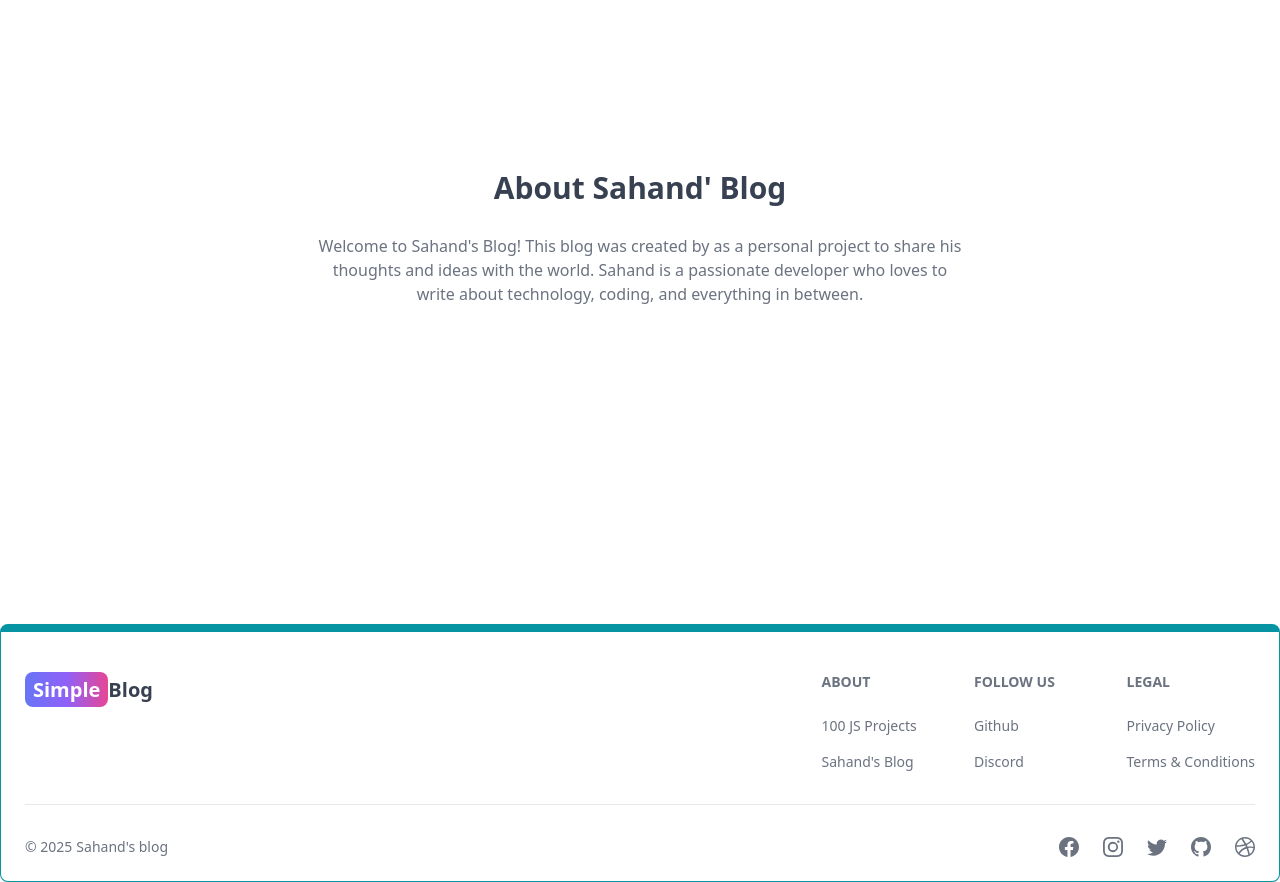
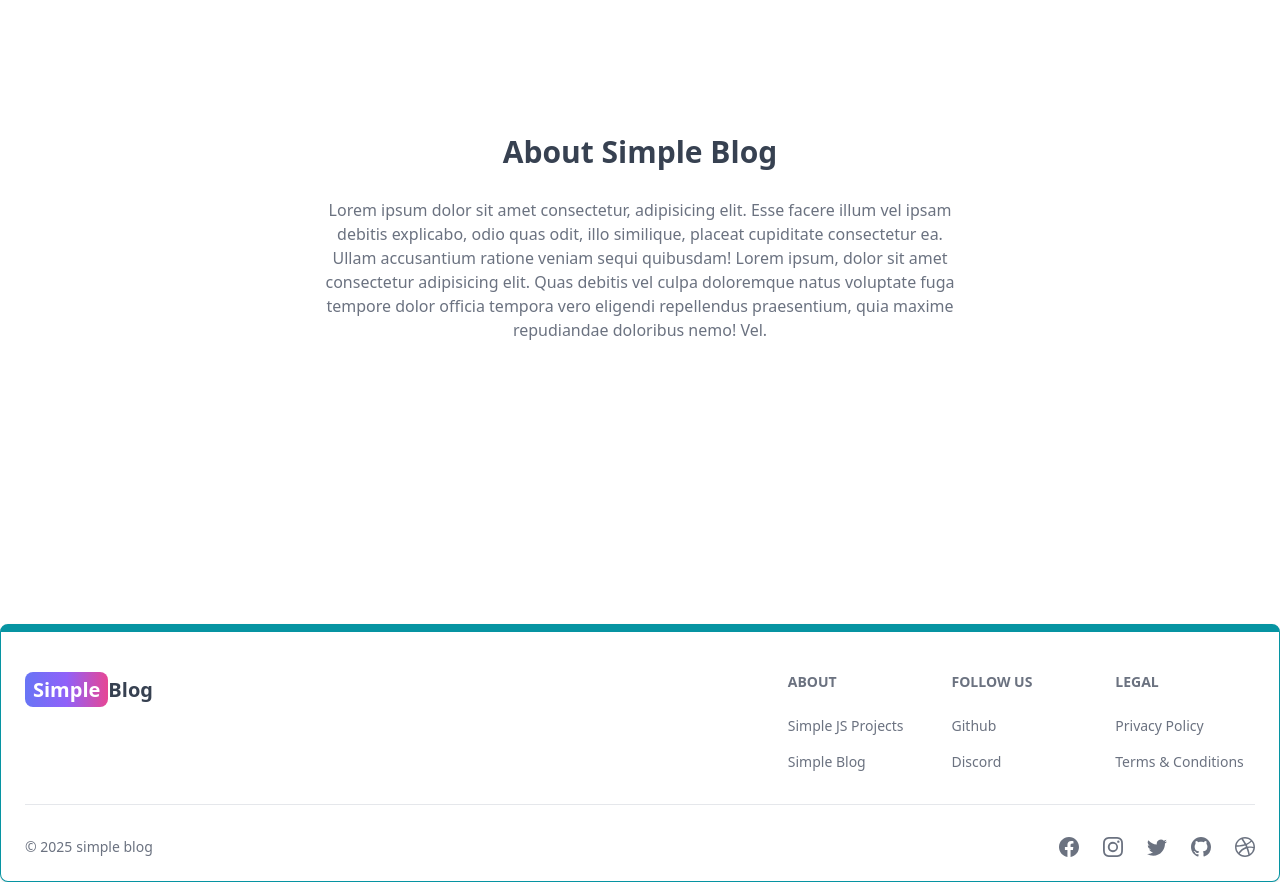
Before and after one commit to PrinceKex/mern-blog, a React (Vite) app in the folder client/: page /about in a window 1280 px wide. Shown: the part 240-1122 px from the top of the page. Built offline with nearby package versions, Linux system fonts and the light colour scheme; no server answers.

Commit message:
few error corrections

```diff
--- a/client/src/components/Footer.jsx
+++ b/client/src/components/Footer.jsx
@@ -27,26 +27,18 @@ export default function FooterCom() {
       <div>
        <Footer.Title title='About' />
        <Footer.LinkGroup col>
-        <Footer.Link
-         href='https://www.100jsprojects.com'
-         target='_blank'
-         rel='noopener noreferrer'
-        >
-         100 JS Projects
+        <Footer.Link href='#' target='_blank' rel='noopener noreferrer'>
+         Simple JS Projects
         </Footer.Link>
         <Footer.Link href='/about' target='_blank' rel='noopener noreferrer'>
-         Sahand's Blog
+         Simple Blog
         </Footer.Link>
        </Footer.LinkGroup>
       </div>
       <div>
        <Footer.Title title='Follow us' />
        <Footer.LinkGroup col>
-        <Footer.Link
-         href='https://www.github.com/sahandghavidel'
-         target='_blank'
-         rel='noopener noreferrer'
-        >
+        <Footer.Link href='#' target='_blank' rel='noopener noreferrer'>
          Github
         </Footer.Link>
         <Footer.Link href='#'>Discord</Footer.Link>
@@ -65,14 +57,14 @@ export default function FooterCom() {
     <div className='w-full sm:flex sm:items-center sm:justify-between'>
      <Footer.Copyright
       href='#'
-      by="Sahand's blog"
+      by='simple blog'
       year={new Date().getFullYear()}
      />
      <div className='flex gap-6 sm:mt-0 mt-4 sm:justify-center'>
       <Footer.Icon href='#' icon={BsFacebook} />
       <Footer.Icon href='#' icon={BsInstagram} />
       <Footer.Icon href='#' icon={BsTwitter} />
-      <Footer.Icon href='https://github.com/sahandghavidel' icon={BsGithub} />
+      <Footer.Icon href='#' icon={BsGithub} />
       <Footer.Icon href='#' icon={BsDribbble} />
      </div>
     </div>
--- a/client/src/pages/About.jsx
+++ b/client/src/pages/About.jsx
@@ -4,14 +4,17 @@ export default function About() {
    <div className='max-w-2xl mx-auto p-3 text-center'>
     <div>
      <h1 className='text-3xl font font-semibold text-center my-7'>
-      About Sahand' Blog
+      About Simple Blog
      </h1>
      <div className='text-md text-gray-500 flex flex-col gap-6'>
       <p>
-       Welcome to Sahand's Blog! This blog was created by  as a
-       personal project to share his thoughts and ideas with the world. Sahand
-       is a passionate developer who loves to write about technology, coding,
-       and everything in between.
+       Lorem ipsum dolor sit amet consectetur, adipisicing elit. Esse facere
+       illum vel ipsam debitis explicabo, odio quas odit, illo similique,
+       placeat cupiditate consectetur ea. Ullam accusantium ratione veniam sequi
+       quibusdam! Lorem ipsum, dolor sit amet consectetur adipisicing elit. Quas
+       debitis vel culpa doloremque natus voluptate fuga tempore dolor officia
+       tempora vero eligendi repellendus praesentium, quia maxime repudiandae
+       doloribus nemo! Vel.
       </p>
      </div>
     </div>
--- a/client/src/pages/Home.jsx
+++ b/client/src/pages/Home.jsx
@@ -1,25 +1,25 @@
-import { Link } from 'react-router-dom';
-import CallToAction from '../components/CallToAction';
-import { useEffect, useState } from 'react';
-import PostCard from '../components/PostCard';
+import { Link } from 'react-router-dom'
+import CallToAction from '../components/CallToAction'
+import { useEffect, useState } from 'react'
+import PostCard from '../components/PostCard'
 
 export default function Home() {
-  const [posts, setPosts] = useState([]);
+ const [posts, setPosts] = useState([])
 
  useEffect(() => {
   const fetchPosts = async () => {
-      const res = await fetch('/api/post/getPosts');
-      const data = await res.json();
-      setPosts(data.posts);
-    };
-    fetchPosts();
-  }, []);
+   const res = await fetch('/api/post/getPosts')
+   const data = await res.json()
+   setPosts(data.posts)
+  }
+  fetchPosts()
+ }, [])
  return (
   <div>
    <div className='flex flex-col gap-6 p-28 px-3 max-w-6xl mx-auto '>
-        <h1 className='text-3xl font-bold lg:text-6xl'>Welcome to my Blog</h1>
+    <h1 className='text-3xl font-bold lg:text-6xl'>Welcome to simple Blog</h1>
     <p className='text-gray-500 text-xs sm:text-sm'>
-          Here you'll find a variety of articles and tutorials on topics such as
+     Here you&apos;ll find a variety of articles and tutorials on topics such as
      web development, software engineering, and programming languages.
     </p>
     <Link
@@ -52,5 +52,5 @@ export default function Home() {
     )}
    </div>
   </div>
-  );
+ )
 }
--- a/client/src/pages/Projects.jsx
+++ b/client/src/pages/Projects.jsx
@@ -1,11 +1,13 @@
-import CallToAction from '../components/CallToAction';
+import CallToAction from '../components/CallToAction'
 
 export default function Projects() {
-  return (
-    <div className='min-h-screen max-w-2xl mx-auto flex justify-center items-center flex-col gap-6 p-3'>
-      <h1 className='text-3xl font-semibold'>Pojects</h1>
-      <p className='text-md text-gray-500'>Build fun and engaging projects while learning HTML, CSS, and JavaScript!</p>
-      <CallToAction />
-    </div>
-  )
+ return (
+  <div className='min-h-screen max-w-2xl mx-auto flex justify-center items-center flex-col gap-6 p-3'>
+   <h1 className='text-3xl font-semibold'>Projects</h1>
+   <p className='text-md text-gray-500'>
+    Build fun and engaging projects while learning HTML, CSS, and JavaScript!
+   </p>
+   <CallToAction />
+  </div>
+ )
 }
--- a/client/src/pages/SignUp.jsx
+++ b/client/src/pages/SignUp.jsx
@@ -1,42 +1,42 @@
-import { Alert, Button, Label, Spinner, TextInput } from 'flowbite-react';
-import { useState } from 'react';
-import { Link, useNavigate } from 'react-router-dom';
-import OAuth from '../components/OAuth';
+import { Alert, Button, Label, Spinner, TextInput } from 'flowbite-react'
+import { useState } from 'react'
+import { Link, useNavigate } from 'react-router-dom'
+import OAuth from '../components/OAuth'
 
 export default function SignUp() {
-  const [formData, setFormData] = useState({});
-  const [errorMessage, setErrorMessage] = useState(null);
-  const [loading, setLoading] = useState(false);
-  const navigate = useNavigate();
+ const [formData, setFormData] = useState({})
+ const [errorMessage, setErrorMessage] = useState(null)
+ const [loading, setLoading] = useState(false)
+ const navigate = useNavigate()
  const handleChange = (e) => {
-    setFormData({ ...formData, [e.target.id]: e.target.value.trim() });
-  };
+  setFormData({ ...formData, [e.target.id]: e.target.value.trim() })
+ }
  const handleSubmit = async (e) => {
-    e.preventDefault();
+  e.preventDefault()
   if (!formData.username || !formData.email || !formData.password) {
-      return setErrorMessage('Please fill out all fields.');
+   return setErrorMessage('Please fill out all fields.')
   }
   try {
-      setLoading(true);
-      setErrorMessage(null);
+   setLoading(true)
+   setErrorMessage(null)
    const res = await fetch('/api/auth/signup', {
     method: 'POST',
     headers: { 'Content-Type': 'application/json' },
     body: JSON.stringify(formData),
-      });
-      const data = await res.json();
+   })
+   const data = await res.json()
    if (data.success === false) {
-        return setErrorMessage(data.message);
+    return setErrorMessage(data.message)
    }
-      setLoading(false);
-      if(res.ok) {
-        navigate('/sign-in');
+   setLoading(false)
+   if (res.ok) {
+    navigate('/sign-in')
    }
   } catch (error) {
-      setErrorMessage(error.message);
-      setLoading(false);
+   setErrorMessage(error.message)
+   setLoading(false)
   }
-  };
+ }
  return (
   <div className='min-h-screen mt-20'>
    <div className='flex p-3 max-w-3xl mx-auto flex-col md:flex-row md:items-center gap-5'>
@@ -44,13 +44,13 @@ export default function SignUp() {
     <div className='flex-1'>
      <Link to='/' className='font-bold dark:text-white text-4xl'>
       <span className='px-2 py-1 bg-gradient-to-r from-indigo-500 via-purple-500 to-pink-500 rounded-lg text-white'>
-              Sahand's
+       Simple
       </span>
       Blog
      </Link>
      <p className='text-sm mt-5'>
-            This is a demo project. You can sign up with your email and password
-            or with Google.
+      This is a demo project. You can sign up with your email and password or
+      with Google.
      </p>
     </div>
     {/* right */}
@@ -84,11 +84,7 @@ export default function SignUp() {
         onChange={handleChange}
        />
       </div>
-            <Button
-              gradientDuoTone='purpleToPink'
-              type='submit'
-              disabled={loading}
-            >
+      <Button gradientDuoTone='purpleToPink' type='submit' disabled={loading}>
        {loading ? (
         <>
          <Spinner size='sm' />
@@ -114,5 +110,5 @@ export default function SignUp() {
     </div>
    </div>
   </div>
-  );
+ )
 }
```
Also changed, not shown: 1 other file (tests, documents, lock files or other folders). Lines whose indentation alone changed are shown as unchanged.
